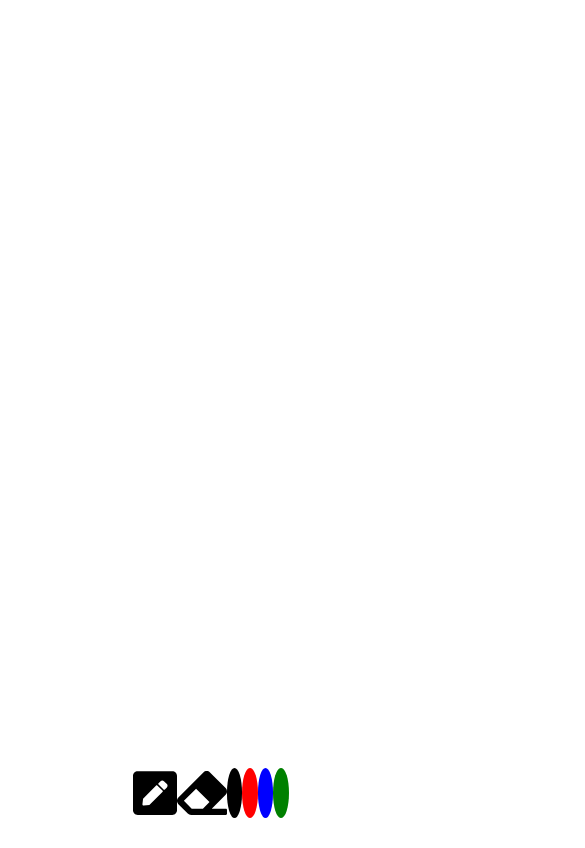
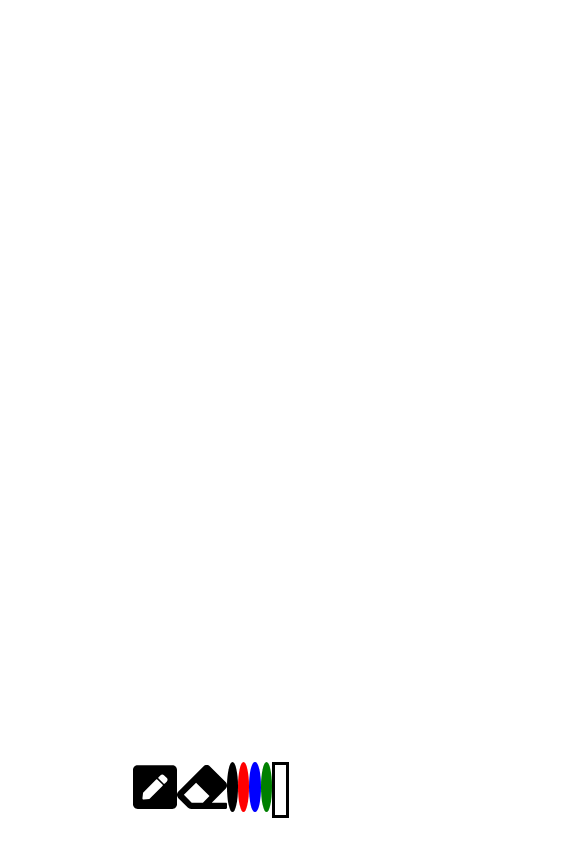
Before and after one commit to adii07/OpenDraw, a plain HTML site: page index.html in a window 390 px wide. Both pictures are taken after a click on the element 234 px from the left and 793 px from the top of the page. Shown: the top 848 px of the page, 585 px wide, since content can reach past the window. Drawn offline with Linux system fonts and the light colour scheme.

Commit message:
eraser tool added

```diff
--- a/app.js
+++ b/app.js
@@ -5,41 +5,96 @@ var redPen=document.querySelector(".red-pen");
 var bluePen=document.querySelector(".blue-pen");
 var greenPen=document.querySelector(".green-pen");
 var body=document.querySelector("body");
+var rectangleTool=document.querySelector(".rectangle-tool");
+var pencilTool=document.querySelector(".pencil-tool");
+var eraserTool=document.querySelector(".eraser-tool");
 
-canvas.width=window.innerHeight;
+canvas.width=window.innerWidth;
 canvas.height=window.innerHeight;
 
 var penColor="black";
 var paint=false;
+var startX=0;
+var endX=0;
+var startY=0;
+var endY=0;
+var tool="freehand";
 
 body.addEventListener("mousedown",startPainting);
 body.addEventListener("mouseup",stopPainting);
 body.addEventListener("mousemove",draw);
 
-blackPen.addEventListener("click",()=>{penColor="black";});
-redPen.addEventListener("click",()=>{penColor="red";});
-bluePen.addEventListener("click",()=>{penColor="blue";});
-greenPen.addEventListener("click",()=>{penColor="green";});
+blackPen.addEventListener("click",()=>{penColor="black";tool="freehand"});
+redPen.addEventListener("click",()=>{penColor="red";tool="freehand"});
+bluePen.addEventListener("click",()=>{penColor="blue";tool="freehand"});
+greenPen.addEventListener("click",()=>{penColor="green";tool="freehand"});
 
+rectangleTool.addEventListener("click",()=>{
+    tool="rectangle";
+    console.log("rectool");
+});
 
+pencilTool.addEventListener("click",()=>{
+    tool="freehand";
+    penColor="black";
+    console.log("pencil");
+});
+
+eraserTool.addEventListener("click",()=>{
+    tool="eraser";
+    console.log("eraser");
+});
 
 function startPainting(e){
     console.log("Starting point",e.clientX,e.clientY);
+    startX=e.clientX;
+    startY=e.clientY;
     paint=true;
-    draw(e);
+    if(tool=="freehand" ||tool=="eraser"){
+    draw(e);}
 }
 
 function stopPainting(e){
+    endX=e.clientX;
+    endY=e.clientY;
     paint=false;
-    ctx.beginPath();
+    if(tool=="freehand" ||tool=="eraser"){
+        ctx.beginPath();
+    }else{
+        drawRectangle(e);}
+
     console.log("Ending point",e.clientX,e.clientY);
 }
+
 function draw(e){
-    if(!paint)return;
+    if(!paint || tool=="rectangle")return;
     ctx.strokeStyle=penColor;
+    switch (tool) {
+        case "freehand":
+            ctx.lineWidth=2;
+            drawFreeHand(e);
+            break;
+        case "rectangle":
+            drawRectangle(e);
+            break;
+        case "eraser":
+            penColor="white";
+            ctx.lineWidth=20;
+            drawFreeHand(e);
+            break;
+        default:
+            break;
+    }
+}
+
+
+function drawFreeHand(e){
     ctx.lineTo(e.clientX,e.clientY);
     ctx.stroke();
     ctx.beginPath();
     ctx.moveTo(e.clientX,e.clientY);
+}
 
+function drawRectangle(e){
+    ctx.strokeRect(startX,startY,e.clientX-startX,e.clientY-startY);
 }
--- a/index.html
+++ b/index.html
@@ -10,12 +10,13 @@
 <body>
     <canvas id="canvas" style="z-index: 1;"></canvas>
     <div id="menu" style="z-index: 2;">
-        <img src="./icons/pen-square-solid.svg" alt="pencil" id="tool-icon">
-        <img src="./icons/eraser-solid.svg" id="tool-icon"alt="eraser">
+        <img src="./icons/pen-square-solid.svg" alt="pencil" class="pencil-tool" id="tool-icon">
+        <img src="./icons/eraser-solid.svg" id="tool-icon"alt="eraser" class="eraser-tool">
         <div id="tool-icon" class="black-pen" style="border-radius: 50%;background-color: black;"></div>
         <div id="tool-icon" class="red-pen" style="border-radius: 50%;background-color: red;"></div>
         <div id="tool-icon" class="blue-pen" style="border-radius: 50%;background-color: blue;"></div>
         <div id="tool-icon" class="green-pen" style="border-radius: 50%;background-color: green;"></div>
+        <div id="tool-icon" class="rectangle-tool" style="border-color: black;border-style:solid;"></div>
 
     </div>
 
```
